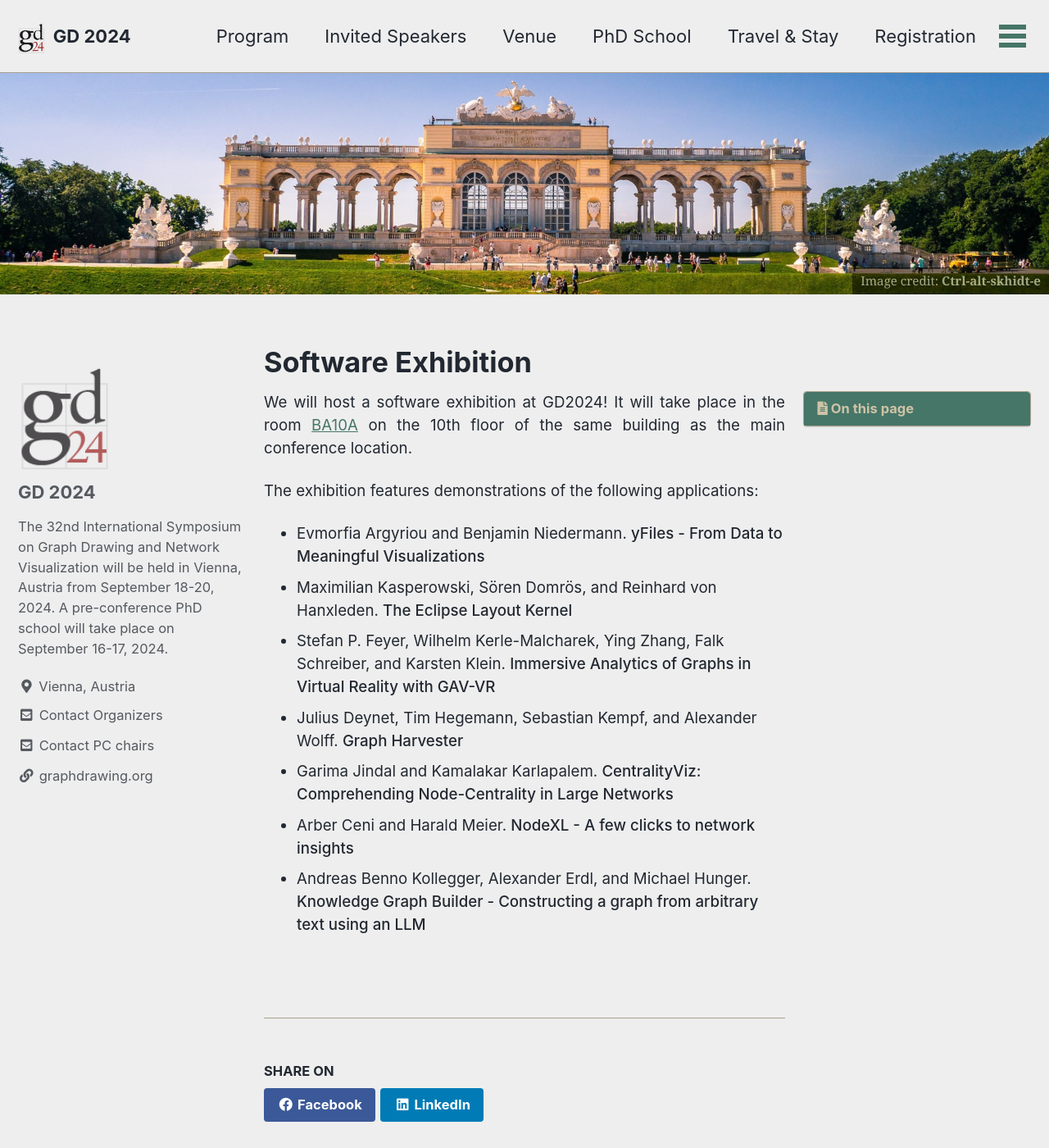
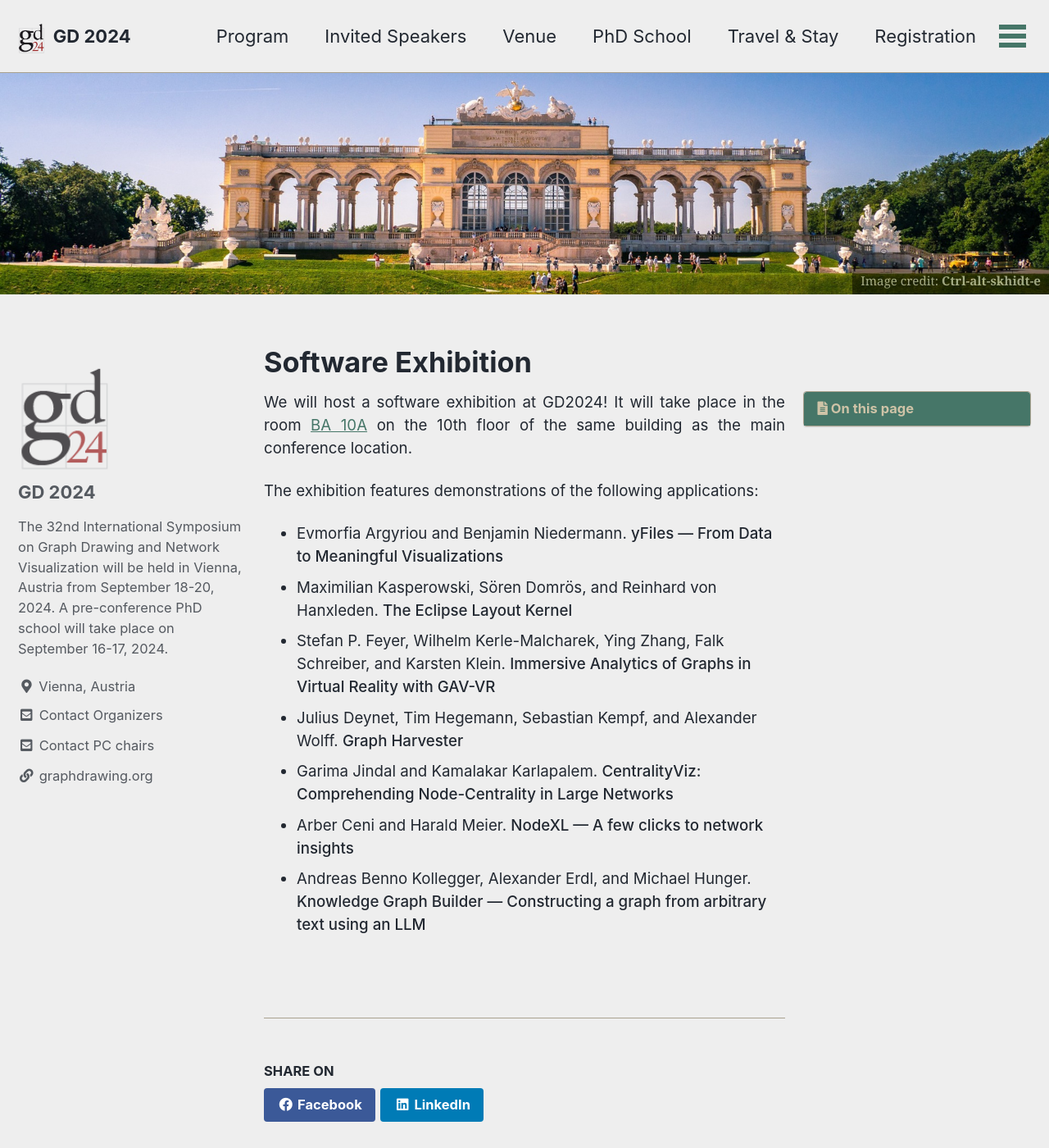
Before and after one commit to graphdrawing/gd2024, a Jekyll site: the page built from pages/software_session.md, in a window 1280 px wide and 1400 px high. Shown: the whole window at 82% size. Built offline with Jekyll 4.4.1, drawn with Linux system fonts in a browser that asks for light colours; cached includes are drawn as plain includes.

Commit message:
synchronize online program with booklet

```diff
--- a/pages/software_session.md
+++ b/pages/software_session.md
@@ -18,15 +18,15 @@ toc: true
 
 
 We will host a software exhibition at GD2024!
-It will take place in the room <a href="https://tuw-maps.tuwien.ac.at/?q=BA10G02" target="_blank">BA10A</a> on the 10th floor of the same building as the main conference location.
+It will take place in the room <a href="https://tuw-maps.tuwien.ac.at/?q=BA10G02" target="_blank">BA 10A</a> on the 10th floor of the same building as the main conference location.
 
 The exhibition features demonstrations of the following applications:
 
-- <span class="authors"><span>Evmorfia Argyriou and Benjamin Niedermann</span>. </span><span class="title">yFiles - From Data to Meaningful Visualizations</span>
+- <span class="authors"><span>Evmorfia Argyriou and Benjamin Niedermann</span>. </span><span class="title">yFiles &mdash; From Data to Meaningful Visualizations</span>
 - <span class="authors"><span>Maximilian Kasperowski, Sören Domrös, and Reinhard von Hanxleden</span>. </span><span class="title">The Eclipse Layout Kernel</span>
 - <span class="authors"><span>Stefan P. Feyer, Wilhelm Kerle-Malcharek, Ying Zhang, Falk Schreiber, and Karsten Klein</span>. </span><span class="title">Immersive Analytics of Graphs in Virtual Reality with GAV-VR</span>
 - <span class="authors"><span>Julius Deynet, Tim Hegemann, Sebastian Kempf, and Alexander Wolff</span>. </span><span class="title">Graph Harvester
 </span>
 - <span class="authors"><span>Garima Jindal and Kamalakar Karlapalem</span>. </span><span class="title">CentralityViz: Comprehending Node-Centrality in Large Networks</span>
-- <span class="authors"><span>Arber Ceni and Harald Meier</span>. </span><span class="title">NodeXL - A few clicks to network insights</span>
-- <span class="authors"><span>Andreas Benno Kollegger, Alexander Erdl, and Michael Hunger</span>. </span><span class="title">Knowledge Graph Builder - Constructing a graph from arbitrary text using an LLM</span>
+- <span class="authors"><span>Arber Ceni and Harald Meier</span>. </span><span class="title">NodeXL &mdash; A few clicks to network insights</span>
+- <span class="authors"><span>Andreas Benno Kollegger, Alexander Erdl, and Michael Hunger</span>. </span><span class="title">Knowledge Graph Builder &mdash; Constructing a graph from arbitrary text using an LLM</span>
```
Also changed, not shown: pages/accepted_papers.md (+1 -1 lines), pages/school.md (+2 -2 lines).
